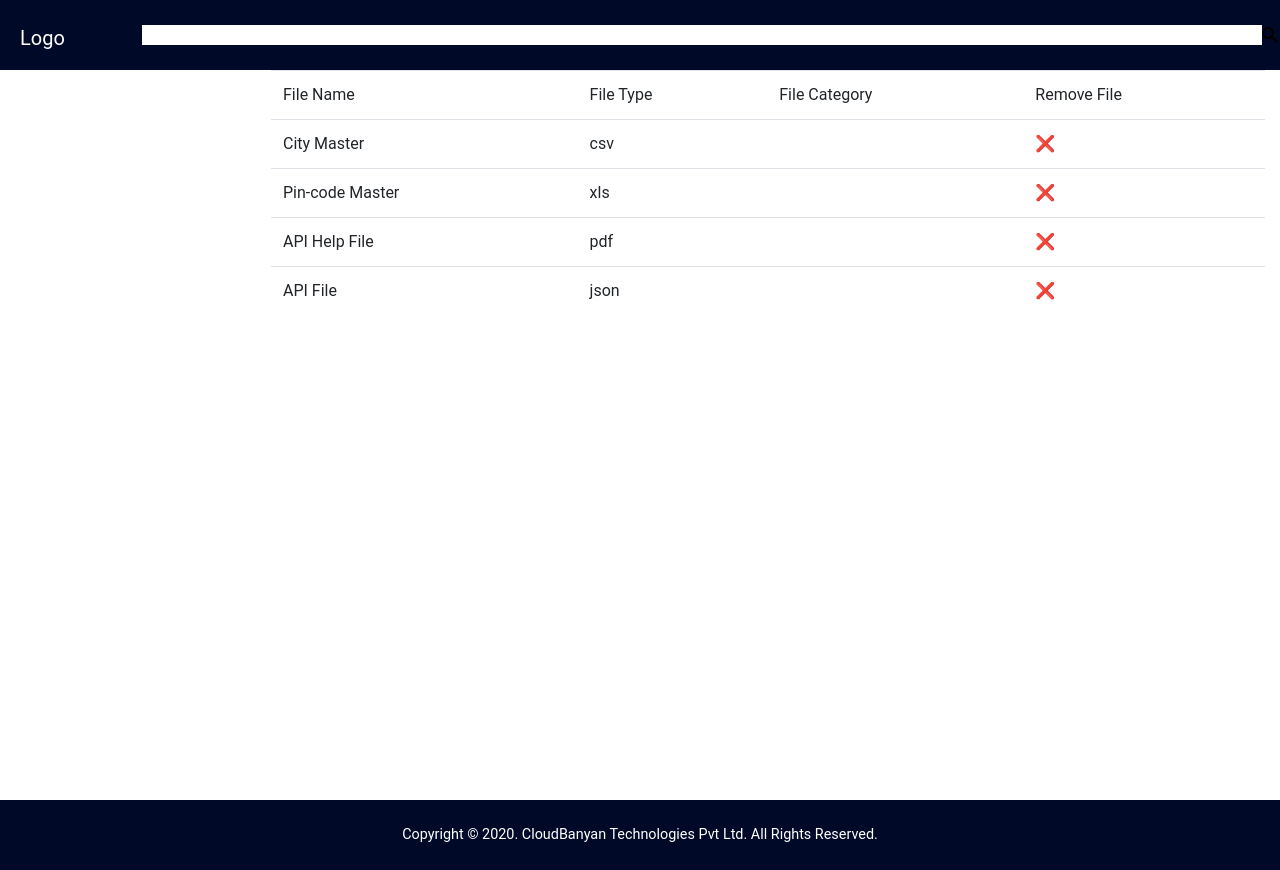
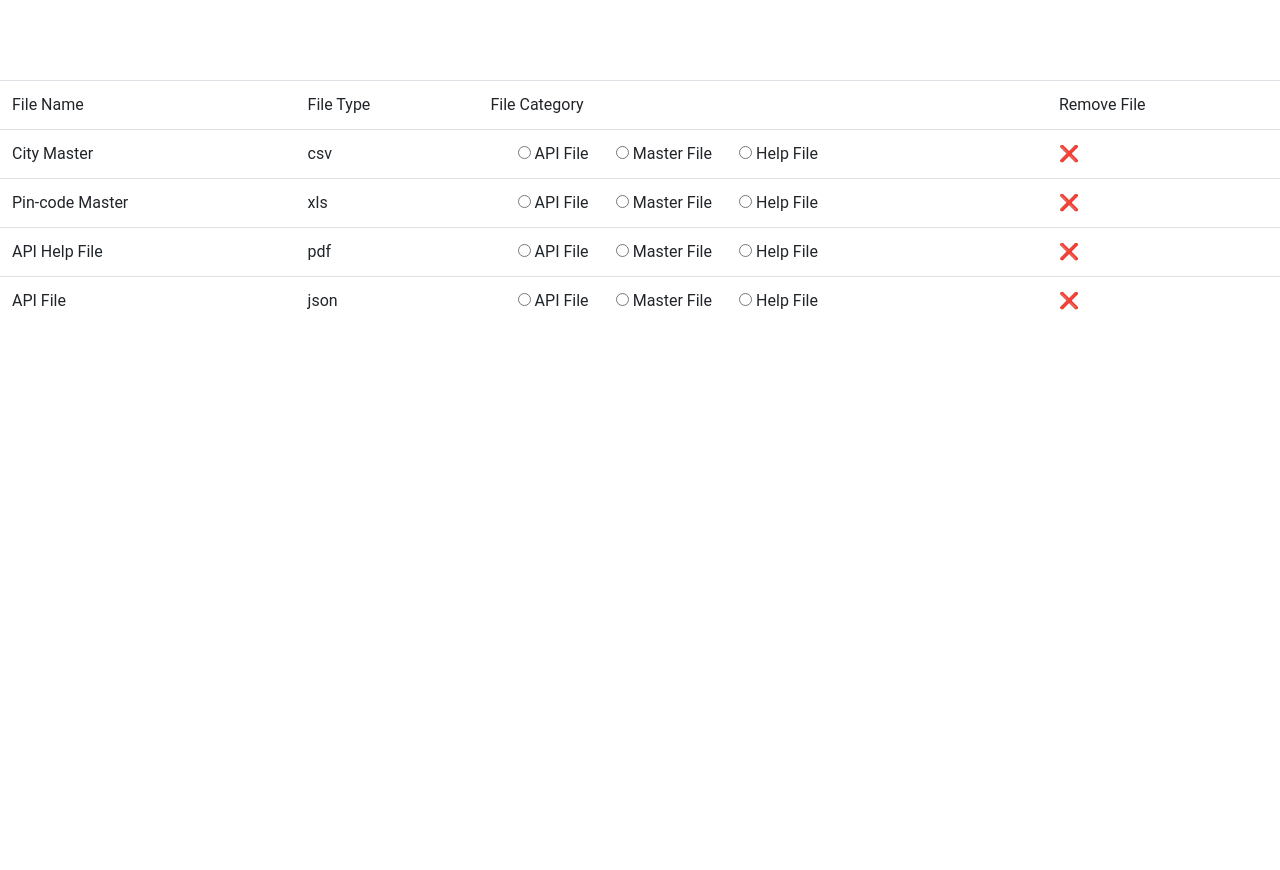
Before and after one commit to Artistic-cat/Temp, a React (Create React App) app: page /mapfile in a window 1280 px wide. After the commit the page ends 800 px from the top, so only its background shows below. Built offline with nearby package versions, Linux system fonts and the light colour scheme.

Commit message:
File mapper
Signed-off-by: Mohammed Rifas S <rifas2475@outlook.com>

```diff
--- /dev/null
+++ b/src/Components/FileMapper/FileMapper.css
@@ -0,0 +1,3 @@
+.mapper-table {
+    margin-top: 10vh;
+}
--- a/src/Components/FileMapper/FileMapper.js
+++ b/src/Components/FileMapper/FileMapper.js
@@ -1,44 +1,48 @@
 import React, {Component} from "react";
+import "./FileMapper.css";
 
-import Header from '../../Components/Header/Header';
-import Footer from '../../Components/Footer/Footer';
-import {Container, Table} from "react-bootstrap";
+import {Table} from "react-bootstrap";
 
 
 class FileMapper extends Component {
 
-    getFileList() {
-        return {
+    getFileList = {
         data: [
             {
+                id: 1,
                 name: "City Master",
                 type: "csv",
                 category: null
             },
             {
+                id: 2,
                 name: "Pin-code Master",
                 type: "xls",
                 category: null
             },
             {
+                id: 3,
                 name: "API Help File",
                 type: "pdf",
                 category: null
             },
             {
+                id: 4,
                 name: "API File",
                 type: "json",
                 category: null
             }
         ]
     };
+
+    onChangeValue(event) {
+        console.log(event.target.value);
+        this.getFileList.data.find(item => item.name).category = event.target.value;
+        console.log(this.getFileList)
     }
 
     render() {
         return (
-            <div>
-                <Header/>
-                <Container>
             <Table className="mapper-table" responsive hover>
                 <thead>
                 <tr>
@@ -49,19 +53,29 @@ class FileMapper extends Component {
                 </tr>
                 </thead>
                 {
-                            [...this.getFileList().data].map((data) =>
+                    [...this.getFileList.data].map((data) =>
                         <tr>
                             <td>{data.name}</td>
                             <td>{data.type}</td>
-                                    <td>{data.category}</td>
+                            <td>
+                                <div onChange={(event) => {
+                                    this.getFileList.data.find(id => id.id === data.id).category = event.target.value;
+                                    console.log(this.getFileList.data)
+                                }
+                                }>
+                                    <input style={{marginLeft: '5%'}} type="radio" value="api_file"
+                                           name="file_type"/> API File
+                                    <input style={{marginLeft: '5%'}} type="radio" value="master_file"
+                                           name="file_type"/> Master File
+                                    <input style={{marginLeft: '5%'}} type="radio" value="help_file"
+                                           name="file_type"/> Help File
+                                </div>
+                            </td>
                             <td style={{color: "red"}}>&#10060;</td>
                         </tr>
                     )
                 }
             </Table>
-                </Container>
-                <Footer/>
-            </div>
         )
     }
 }
```
Lines whose indentation alone changed are shown as unchanged.
